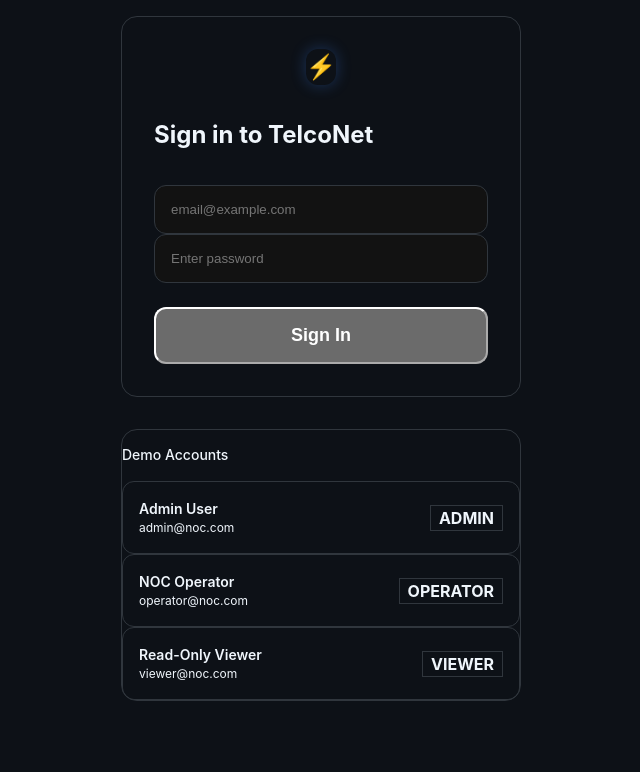
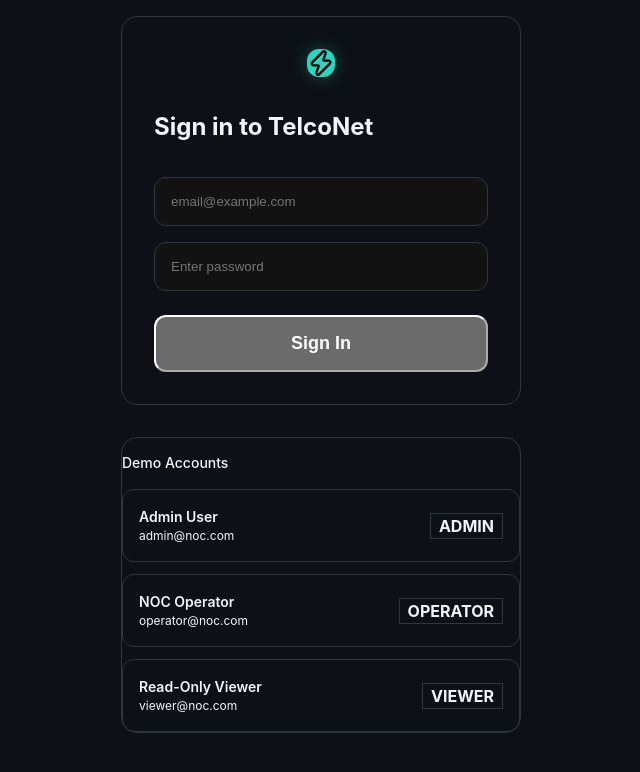
Before and after one commit to TeKnowledge-AI-hackathon/TelcoNet.Frontend, a React (Vite) app: page / in a window 1280 px wide. Shown: the top 772 px of the page, without its empty margins (319-959 px from the left). Built offline with nearby package versions, Linux system fonts and the light colour scheme.

Commit message:
Fix login styling, update routes and roles

```diff
--- a/src/components/LoginPage.jsx
+++ b/src/components/LoginPage.jsx
@@ -1,4 +1,5 @@
 import React, { useState } from 'react';
+import { Zap } from 'lucide-react';
 
 const LoginPage = ({ onLogin }) => {
   const [email, setEmail] = useState('');
@@ -14,14 +15,14 @@
     <div className="w-full min-h-screen bg-[#0d1117] flex flex-col items-center justify-center p-4">
       <div className="bg-[#161b22] border border-[#30363d] rounded-2xl p-8 mb-8 shadow-2xl" style={{ width: '100%', maxWidth: '400px' }}>
         <div className="flex justify-center mb-8">
-           <div className="w-12 h-12 bg-[#3b82f6] rounded-xl flex items-center justify-center glow-blue">
-             <span className="text-2xl">⚡</span>
+           <div className="w-12 h-12 bg-[#2dd4bf] rounded-xl flex items-center justify-center glow-teal" style={{ background: '#2dd4bf' }}>
+             <Zap size={28} color="#000000" />
            </div>
         </div>
 
         <h2 className="text-2xl font-bold text-center mb-8">Sign in to TelcoNet</h2>
 
-        <div className="space-y-4 mb-6">
+        <div style={{ display: 'flex', flexDirection: 'column', gap: '1rem', marginBottom: '1.5rem' }}>
           <input
             type="email"
             placeholder="email@example.com"
@@ -52,7 +53,7 @@
 
       <div className="bg-[#161b22] border border-[#30363d] rounded-2xl p-6" style={{ width: '100%', maxWidth: '400px' }}>
         <p className="text-[#8b949e] text-sm mb-4 font-medium">Demo Accounts</p>
-        <div className="space-y-3">
+        <div className="space-y-3" style={{ display: 'flex', flexDirection: 'column', gap: '0.75rem' }}>
           {demoUsers.map((user, i) => (
             <div
               key={i}
```
